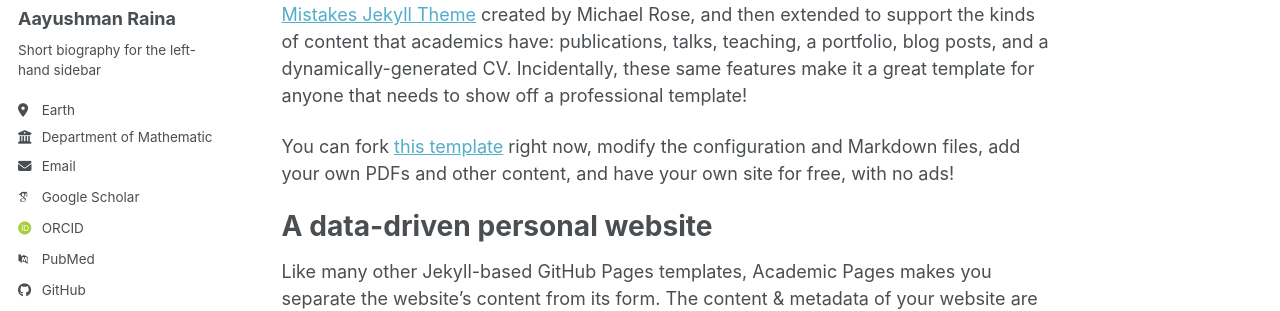
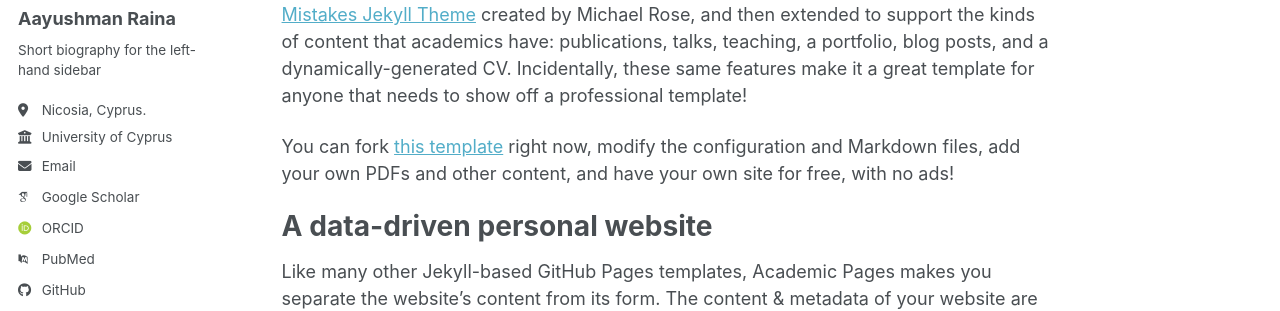
Before and after one commit to Aayushman5/Aayushman5.github.io, a Jekyll site: the page built from _pages/about.md, in a window 1280 px wide. Shown: the part 278-589 px from the top of the page. Built offline with Jekyll 4.4.1, drawn with Linux system fonts in a browser that asks for light colours; some web fonts are replaced; a script bundle is joined from its source files by our own code; library files that are not in the unit come from our copies.

Commit message:
Update _config.yml

```diff
--- a/_config.yml
+++ b/_config.yml
@@ -27,8 +27,8 @@
   name             : "Aayushman Raina"
   pronouns         : # example: "he/his"
   bio              : "Short biography for the left-hand sidebar"
-  location         : "Earth"
-  employer         : "Department of Mathematics and Statistics, University of Cyprus"
+  location         : "Nicosia, Cyprus."
+  employer         : "University of Cyprus"
   uri              : # URL
   email            : "raina.aayushman@ucy.ac.cy"
 
```
